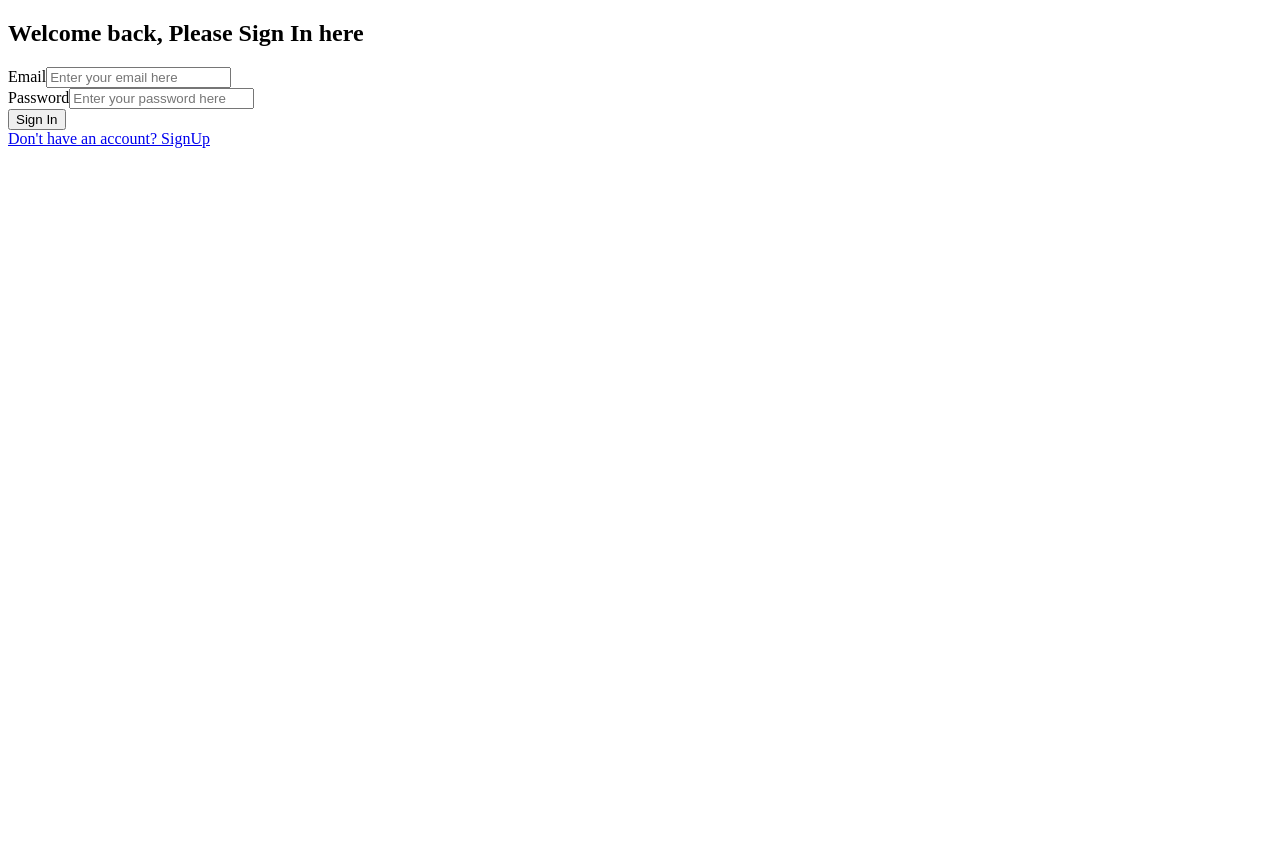
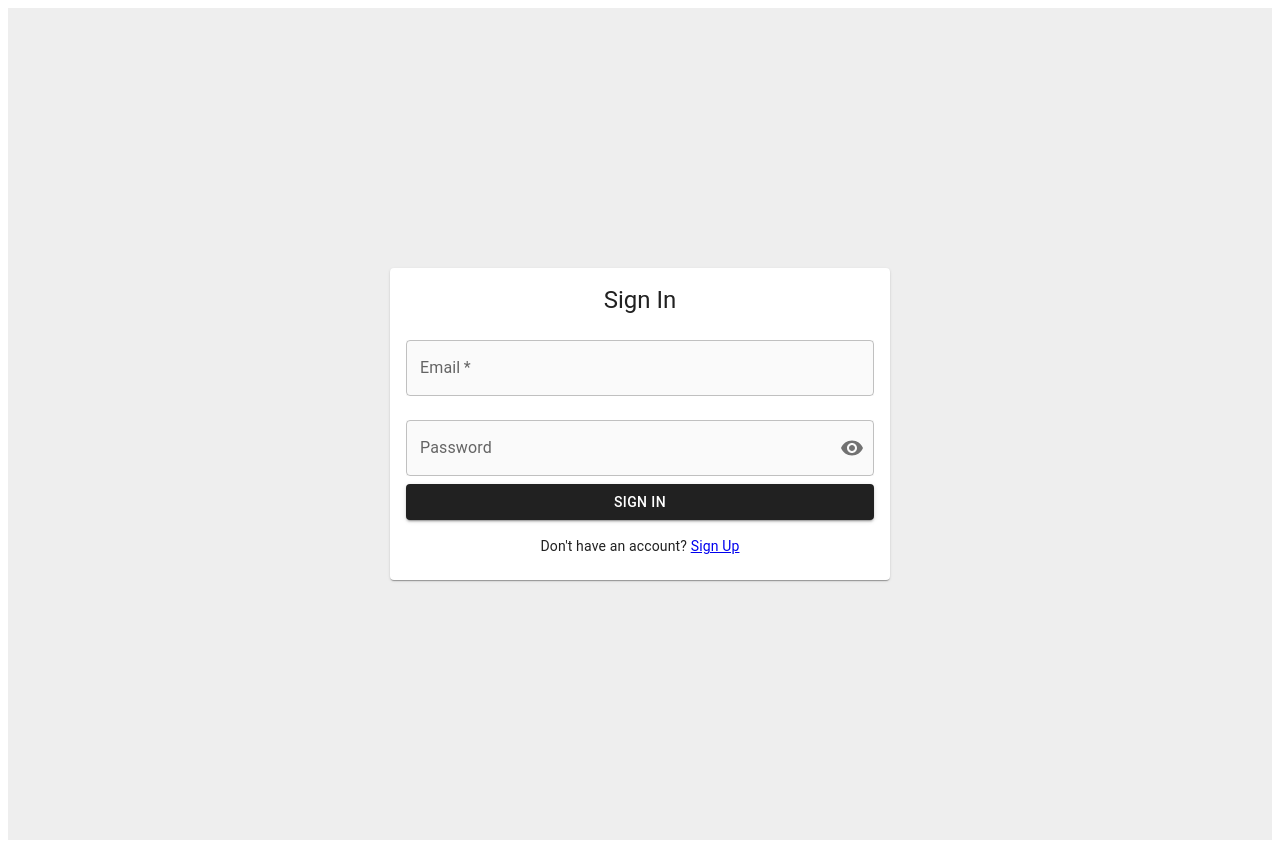
Before and after one commit to ArijitBhardwaj/ITDevProject, a React (Vite) app in the folder client/: page /signin in a window 1280 px wide. Before the commit the page ends 800 px from the top, so only its background shows below. Built offline with nearby package versions, Linux system fonts and the light colour scheme.

Commit message:
Added masking to the password fields

```diff
--- a/client/src/Pages/SignIn.jsx
+++ b/client/src/Pages/SignIn.jsx
@@ -3,22 +3,33 @@ import { useState } from "react";
 import { auth } from "../firebaseConfig";
 import SignUp from "./SignUp";
 import { Link } from "react-router-dom";
-import { Box } from "@mui/material";
+import {
+  Box,
+  Button,
+  Card,
+  CardContent,
+  TextField,
+  Typography,
+  FormControl,
+  InputLabel,
+  OutlinedInput,
+  InputAdornment,
+  IconButton,
+  Alert
+} from "@mui/material";
+import { Visibility, VisibilityOff } from "@mui/icons-material";
 
 const SignIn = () => {
-    const[email, setEmail] = useState("");
-    const[password, setPassword] = useState("");
-    const[error, setError] = useState("");
+  const [email, setEmail] = useState("");
+  const [password, setPassword] = useState("");
+  const [error, setError] = useState("");
+  const [showPassword, setShowPassword] = useState(false);
 
   const handleSignIn = async (e) => {
-
     e.preventDefault();
-
-        try{
+    try {
       const userCredential = signInWithEmailAndPassword(auth, email, password);
-
       console.log("User signed in: ", userCredential.user);
-
       setEmail("");
       setPassword("");
       setError("");
@@ -28,36 +39,98 @@ const SignIn = () => {
     }
   };
 
-    return(
-        <Box>
-                <h2>Welcome back, Please Sign In here</h2>
-                <form onSubmit={handleSignIn}>
-                    <div>
-                        <label>Email</label>
-                        <input
+  const handleMouseDownPassword = (event) => {
+    event.preventDefault();
+  };
+
+  const handleClickShowPassword = () => {
+    setShowPassword((prev) => !prev);
+  };
+
+  return (
+    <Box
+      sx={{
+        minHeight: "100vh",
+        display: "flex",
+        alignItems: "center",
+        justifyContent: "center",
+        bgcolor: "#eeeeee",
+        p: 2
+      }}
+    >
+      <Card sx={{ maxWidth: 500, width: "100%" }}>
+        <CardContent>
+          <Typography variant="h5" align="center" gutterBottom>
+            Sign In
+          </Typography>
+          <Box component="form" onSubmit={handleSignIn} sx={{ mt: 2 }}>
+            <TextField
+              sx={{ mt: 1, bgcolor: "#fafafa" }}
+              label="Email"
+              variant="outlined"
+              fullWidth
+              margin="normal"
+              required
               type="email"
               value={email}
               onChange={(e) => setEmail(e.target.value)}
-                        placeholder="Enter your email here"
+            />
+            <FormControl
+              variant="outlined"
+              fullWidth
+              sx={{ mt: 2, bgcolor: "#fafafa" }}
+            >
+              <InputLabel htmlFor="outlined-adornment-password">
+                Password
+              </InputLabel>
+              <OutlinedInput
+                id="outlined-adornment-password"
+                type={showPassword ? "text" : "password"}
                 required
-                    />
-                </div>
-                <div>
-                    <label>Password</label>
-                    <input
-                        type="password"
                 value={password}
                 onChange={(e) => setPassword(e.target.value)}
-                        placeholder="Enter your password here"
-                        required
+                endAdornment={
+                  <InputAdornment position="end">
+                    <IconButton
+                      onClick={handleClickShowPassword}
+                      onMouseDown={handleMouseDownPassword}
+                      edge="end"
+                      aria-label={
+                        showPassword ? "Hide password" : "Show password"
+                      }
+                    >
+                      {showPassword ? <VisibilityOff /> : <Visibility />}
+                    </IconButton>
+                  </InputAdornment>
+                }
+                label="Password"
               />
-                </div>
-                {error && <p style={{ color: "red" }}>{error}</p>}
-                <button type="submit">Sign In</button>
-            </form>
-            <Link to="/">Don't have an account? SignUp</Link>
+            </FormControl>
+            {error && (
+              <Alert severity="error" sx={{ mt: 1 }}>
+                {error}
+              </Alert>
+            )}
+            <Button
+              type="submit"
+              variant="contained"
+              fullWidth
+              sx={{
+                mt: 1,
+                bgcolor: "#212121",
+                ":hover": { bgcolor: "#9e9e9e" }
+              }}
+            >
+              Sign In
+            </Button>
           </Box>
-    )
-}
+          <Typography variant="body2" align="center" sx={{ mt: 2 }}>
+            Don't have an account? <Link to="/">Sign Up</Link>
+          </Typography>
+        </CardContent>
+      </Card>
+    </Box>
+  );
+};
 
 export default SignIn;
--- a/client/src/Pages/SignUp.jsx
+++ b/client/src/Pages/SignUp.jsx
@@ -1,27 +1,32 @@
-import { React, useState } from "react";
+import { useState } from "react";
 import { Link } from "react-router-dom";
-import {createUserWithEmailAndPassword} from "firebase/auth";
+import { createUserWithEmailAndPassword } from "firebase/auth";
 import { auth } from "../firebaseConfig";
-import { Box, Card, CardContent, TextField, Typography, Button } from "@mui/material";
-import SignIn from "./SignIn";
+import {
+  Box,
+  Card,
+  CardContent,
+  Typography,
+  Button,
+  Alert,
+  FormControl,
+  InputLabel,
+  OutlinedInput,
+  InputAdornment,
+  IconButton
+} from "@mui/material";
+import { Visibility, VisibilityOff } from "@mui/icons-material";
 
 const SignUp = () => {
   const [email, setEmail] = useState("");
   const [password, setPassword] = useState("");
   const [error, setError] = useState("");
-
-    // const navigate = useNavigate("");
-
+  const [showPassword, setShowPassword] = useState(false);
 
   const handleSignUp = async (e) => {
     e.preventDefault();
-
     try {
-          const userCredential = await createUserWithEmailAndPassword(
-            auth,
-            email,
-            password
-          );
+      const userCredential = await createUserWithEmailAndPassword(auth, email, password);
       console.log("User Created:", userCredential.user);
       setEmail("");
       setPassword("");
@@ -32,59 +37,92 @@ const SignUp = () => {
     }
   };
 
-        return(
-            <Box sx={{
+  const handleClickShowPassword = () => {
+    setShowPassword((prev) => !prev);
+  };
+
+  const handleMouseDownPassword = (event) => {
+    event.preventDefault();
+  };
+
+  return (
+    <Box
+      sx={{
         minHeight: "100vh",
         display: "flex",
         alignItems: "center",
         justifyContent: "center",
         bgcolor: "#eeeeee",
-              p: 2,
-            }}>
-              <Card sx={{ maxWidth: 400, width: "100%" }}>
+        p: 2
+      }}
+    >
+      <Card sx={{ maxWidth: 500, width: "100%" }}>
         <CardContent>
-                  <Typography variant="h5" align="center" gutterBottom> Sign Up</Typography>
-
+          <Typography variant="h5" align="center" gutterBottom>
+            Sign Up
+          </Typography>
           {error && (
             <Alert severity="error" sx={{ mt: 1 }}>
               {error}
             </Alert>
           )}
-                  <Box component="form" onSubmit={handleSignUp} sx={{mt: 2}}>
-                    <TextField
-                    sx={{mt: 1, bgcolor:"#fafafa"}}
-                    label= "Email"
+          <Box component="form" onSubmit={handleSignUp} sx={{ mt: 2 }}>
+            <FormControl
               variant="outlined"
               fullWidth
-                    margin="normal"
+              sx={{ mt: 1, bgcolor: "#fafafa" }}
+            >
+              <InputLabel htmlFor="outlined-adornment-email">Email</InputLabel>
+              <OutlinedInput
+                id="outlined-adornment-email"
+                type="email"
                 required
-                    type="email"
                 value={email}
-                    onChange={(e) => setEmail(e.target.value)}>
-                    </TextField>
-
-                    <TextField
-                    sx={{mt: 1, bgcolor:"#fafafa"}}
-                    label= "Password"
+                onChange={(e) => setEmail(e.target.value)}
+                label="Email"
+              />
+            </FormControl>
+            <FormControl
               variant="outlined"
               fullWidth
-                    margin="normal"
+              sx={{ mt: 2, bgcolor: "#fafafa" }}
+            >
+              <InputLabel htmlFor="outlined-adornment-password">Password</InputLabel>
+              <OutlinedInput
+                id="outlined-adornment-password"
+                type={showPassword ? "text" : "password"}
                 required
-                    type="password"
                 value={password}
                 onChange={(e) => setPassword(e.target.value)}
+                endAdornment={
+                  <InputAdornment position="end">
+                    <IconButton
+                      onClick={handleClickShowPassword}
+                      onMouseDown={handleMouseDownPassword}
+                      edge="end"
                     >
-                    </TextField>
-
+                      {showPassword ? <VisibilityOff /> : <Visibility />}
+                    </IconButton>
+                  </InputAdornment>
+                }
+                label="Password"
+              />
+            </FormControl>
             <Button
               type="submit"
               variant="contained"
               fullWidth
-                    sx={{mt: 1, bgcolor:"#212121" }}>Sign Up</Button>
-
+              sx={{
+                mt: 2,
+                bgcolor: "#212121",
+                ":hover": { bgcolor: "#9e9e9e" }
+              }}
+            >
+              Sign Up
+            </Button>
           </Box>
-
-                    <Typography variant="body2" align="center" sx= {{mt: 2}}>Already have an account?{""}
+          <Typography variant="body2" align="center" sx={{ mt: 2 }}>
+            Already have an account?
             <Link to="/signin"> Sign In</Link>
           </Typography>
         </CardContent>
--- a/package.json
+++ b/package.json
@@ -2,6 +2,7 @@
   "dependencies": {
     "@emotion/react": "^11.14.0",
     "@emotion/styled": "^11.14.0",
+    "@mui/icons-material": "^6.4.7",
     "@mui/material": "^6.4.5",
     "firebase": "^11.4.0",
     "react-router-dom": "^7.2.0"
```
Also changed, not shown: 1 other file (tests, documents, lock files or other folders). Lines whose indentation alone changed are shown as unchanged.
